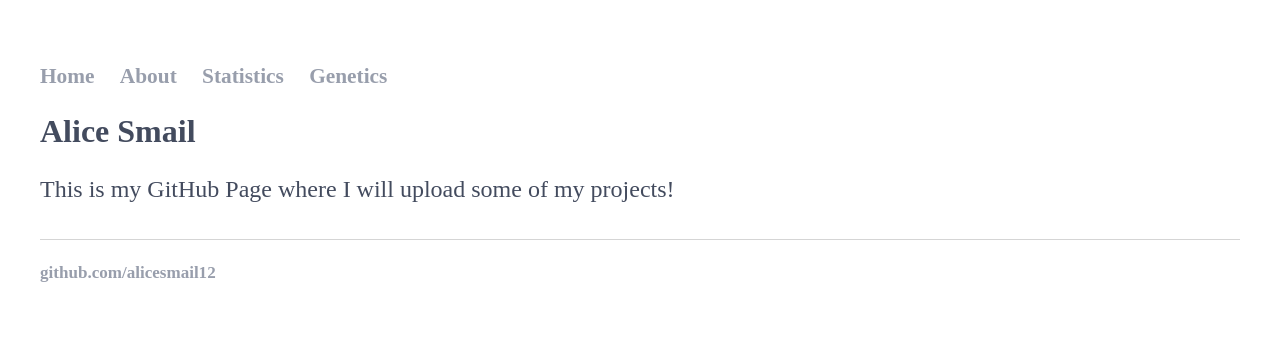
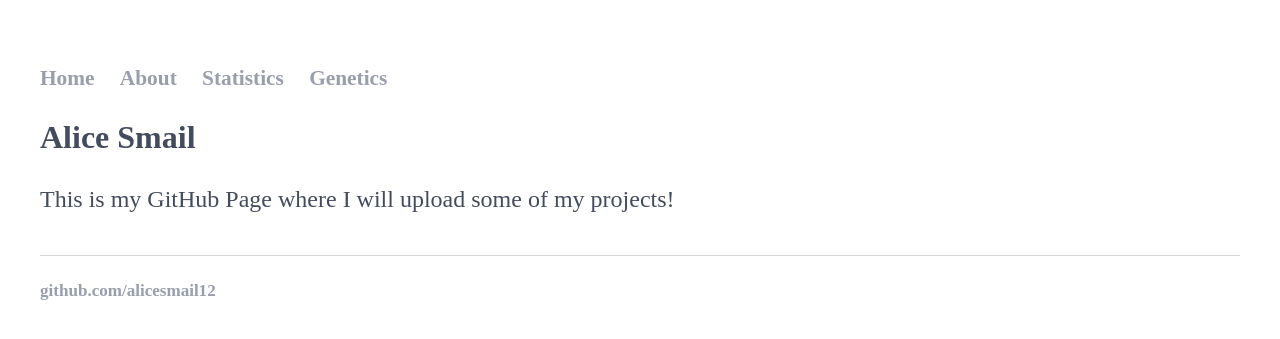
Before and after one commit to alicesmail12/alicesmail12.github.io, a Jekyll site: the page built from index.html, in a window 1280 px wide. Shown: the top 339 px of the page. Built offline with Jekyll 4.4.1, drawn with Linux system fonts in a browser that asks for light colours; some web fonts are replaced.

Commit message:
Update main.css

```diff
--- a/css/main.css
+++ b/css/main.css
@@ -12,7 +12,7 @@ div{
 h1{
     font-size: 24pt;
     font-family: 'Radio Canada Big';
-    line-height: 36px;
+    line-height: 40px;
     font-weight:bold;
     color: #434b5e;
 }
@@ -20,14 +20,14 @@ h1{
 h2 {
     font-size: 20pt;
     font-family: 'Radio Canada Big';
-    line-height: 36px;
+    line-height: 40px;
     color: #434b5e;
 }
 
 h3,h4,h5,h6,p {
     font-size: 16pt;
     font-family: 'Radio Canada Big';
-    line-height: 32px;
+    line-height: 36px;
     color: #434b5e;
 }
 
@@ -36,14 +36,14 @@ body {
     width: 1200px;
     font-size: 16pt;
     font-family: 'Radio Canada Big';
-    line-height: 32px;
+    line-height: 36px;
     color: #434b5e;
 }
 
 bold {
     font-family: 'Radio Canada Big';
     font-size: 16pt;
-    line-height: 32px;
+    line-height: 36px;
     font-weight:bold;
 }
 
@@ -103,6 +103,6 @@ subtitle {
     text-decoration: none;
     font-size: 18pt;
     font-family: 'Radio Canada Big';
-    line-height: 36px;
+    line-height: 40px;
     color: #434b5e;
 }
```
